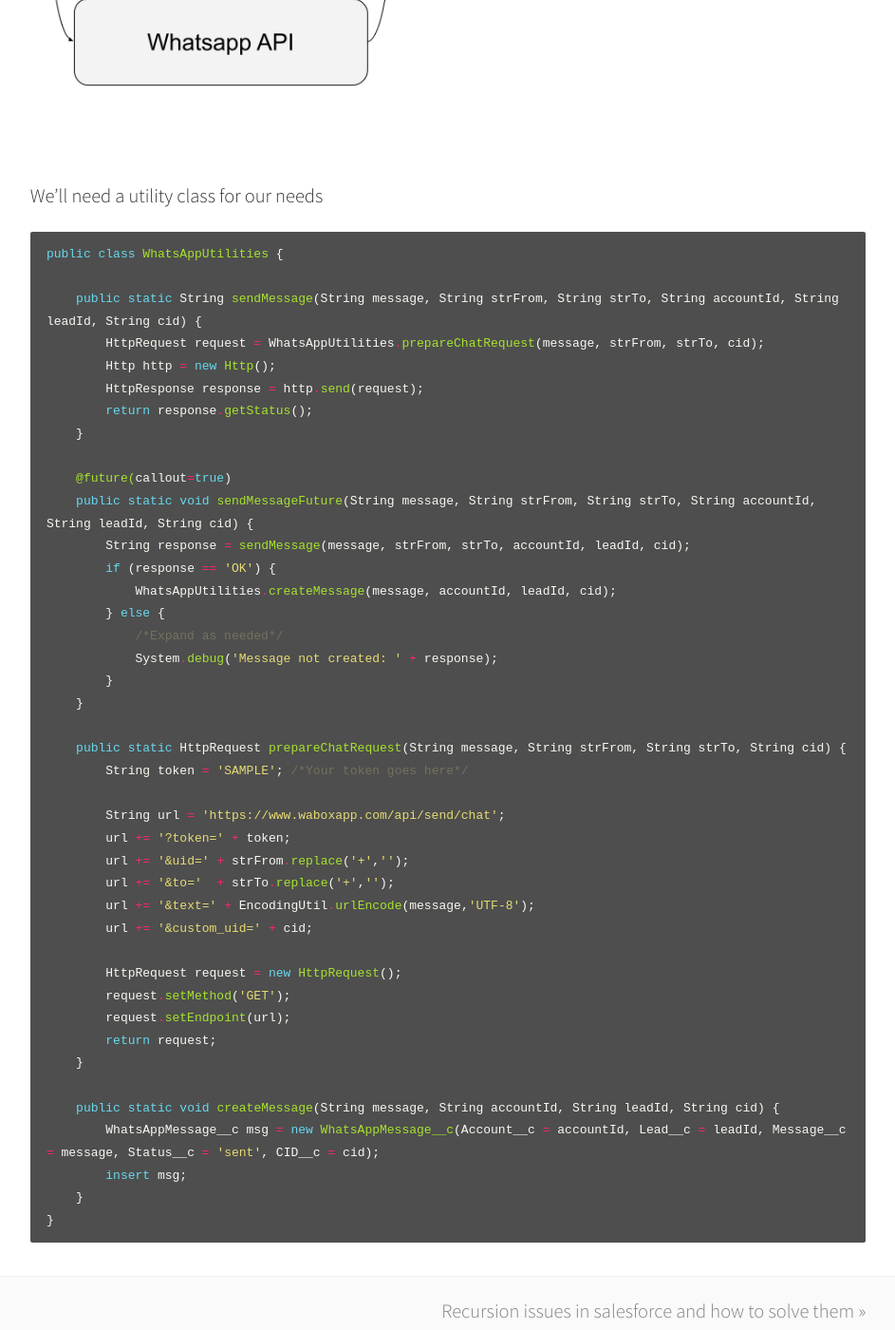
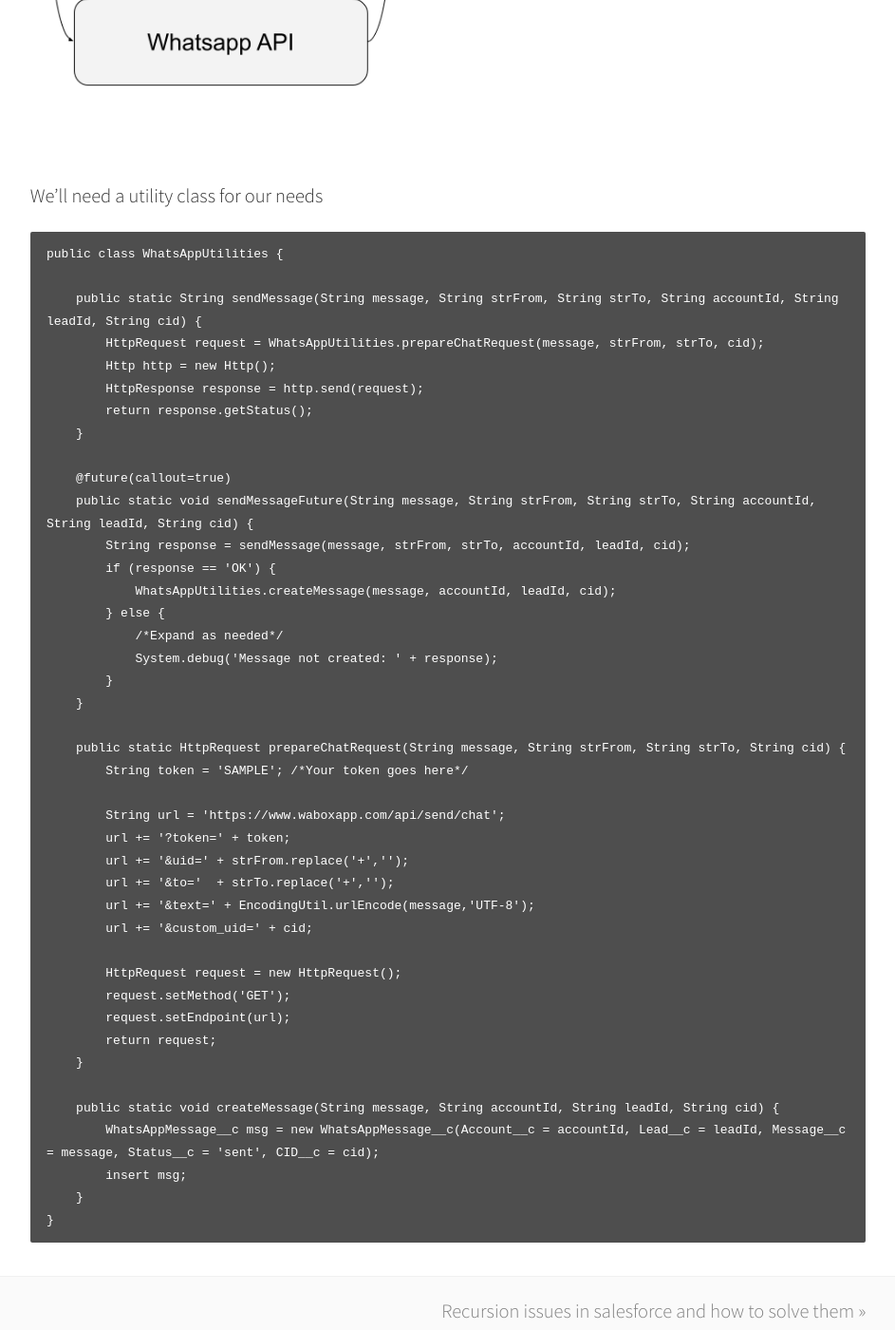
Before and after one commit to blackbirdcrew/BLOG, a Jekyll site: the page built from _posts/2019-08-31-Integrating-Salesforce-And-Whatsapp.md, in a window 1280 px wide and 1400 px high, scrolled down 1098 px. Shown: the whole window at 95% size, without its empty margins (168-1111 px from the left). Built offline with Jekyll 4.4.1, drawn with Linux system fonts in a browser that asks for light colours; comment, search, counter and statistics services are not loaded.

Commit message:
Update 2019-08-31-Integrating-Salesforce-And-Whatsapp.md

````diff
--- a/_posts/2019-08-31-Integrating-Salesforce-And-Whatsapp.md
+++ b/_posts/2019-08-31-Integrating-Salesforce-And-Whatsapp.md
@@ -14,7 +14,7 @@ In this tutorial, we’ll set up a Salesforce to Whatsapp integration using a th
 ![IMG1]({{site.url}}{{site.baseurl}}/pictures/31-08-2019/Whatsapp Overview.png)
 
 We'll need a utility class for our needs
-```apex
+```C#
 public class WhatsAppUtilities {
 
     public static String sendMessage(String message, String strFrom, String strTo, String accountId, String leadId, String cid) {
````
